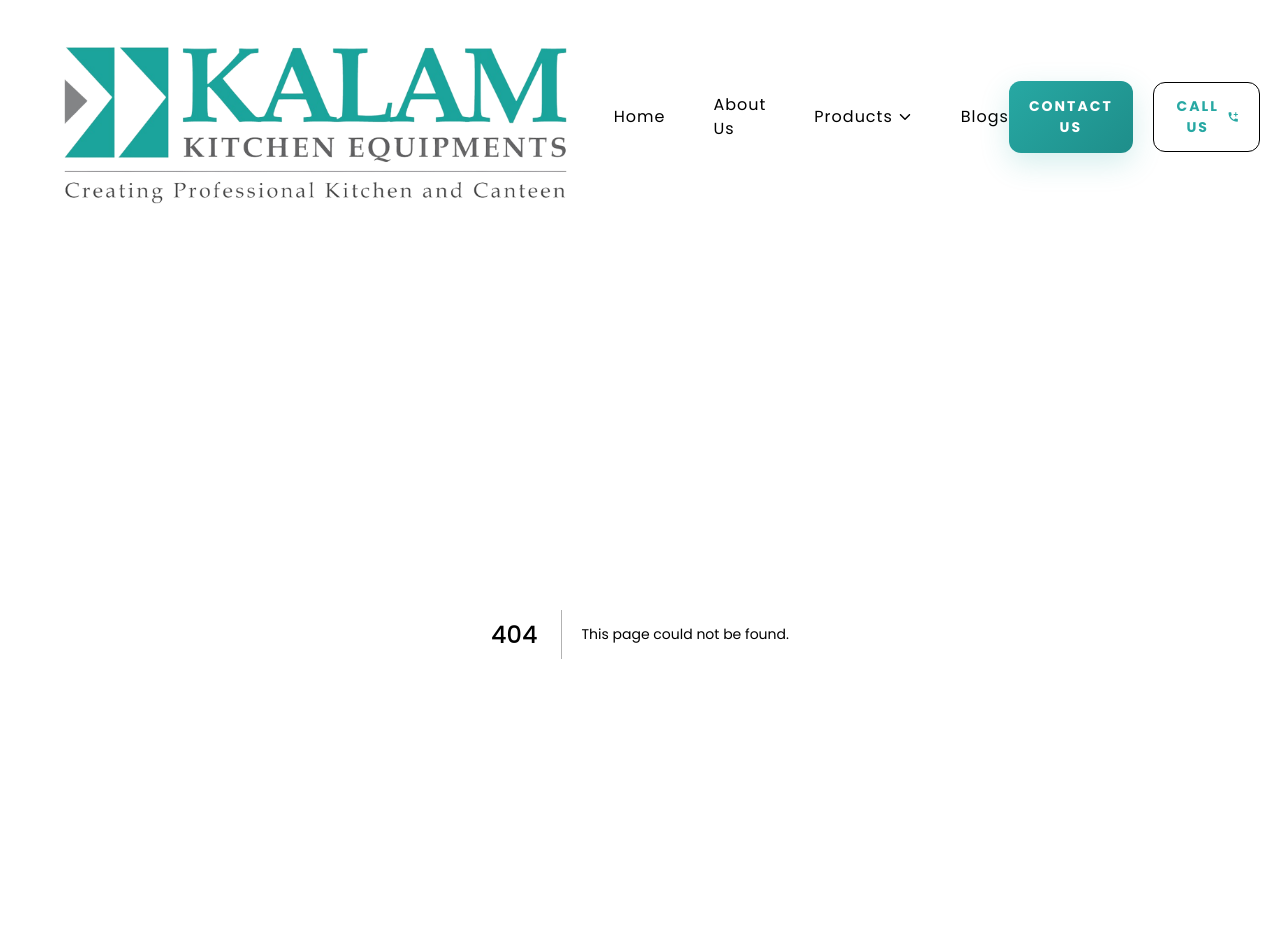
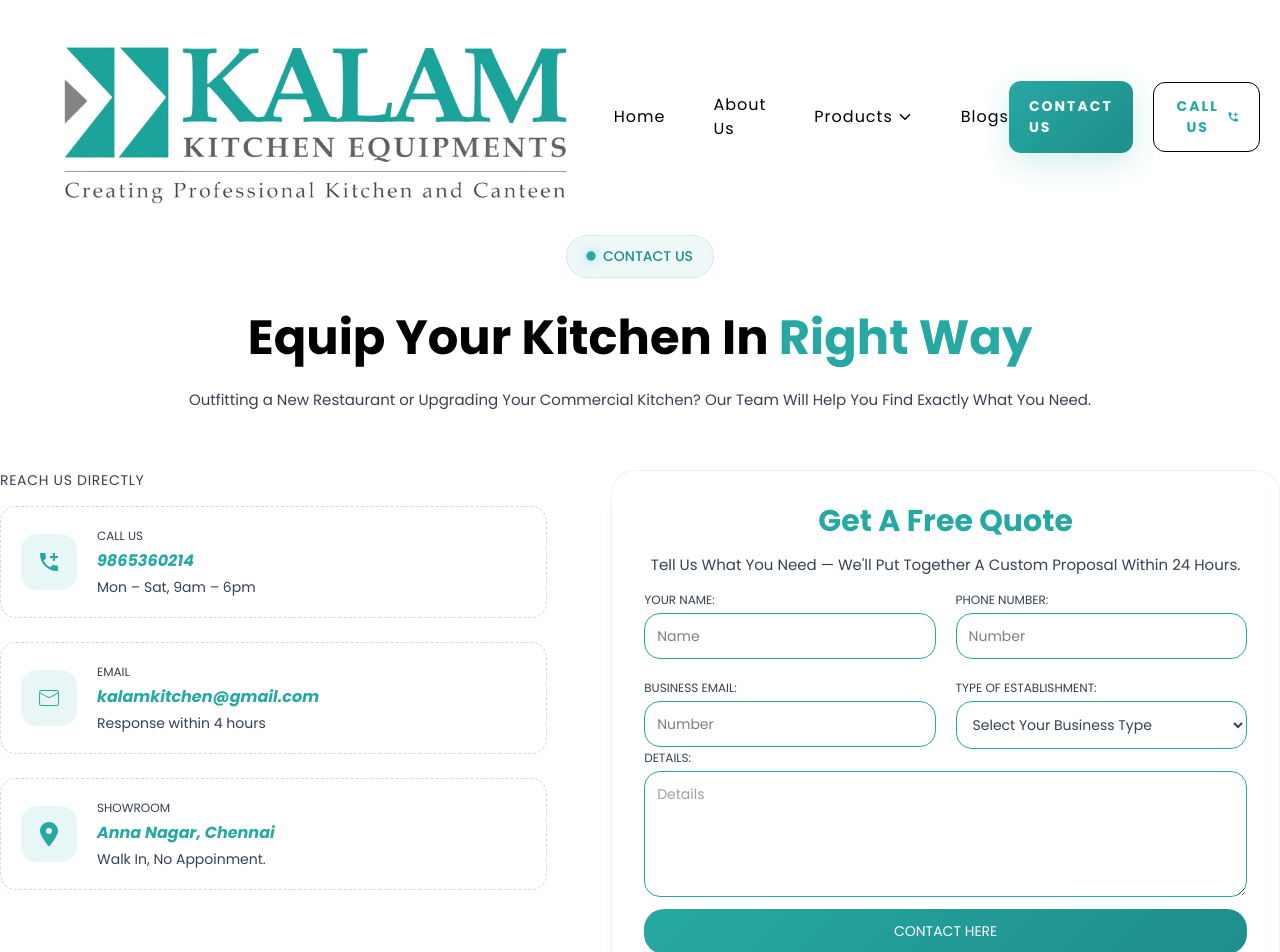
Before and after one commit to sainaresh2727/kalamkitchen-frontend, a Next.js app: page /contact-us in a window 1280 px wide. Before the commit this address had no page. Shown: the top 952 px of the page. Built offline with nearby package versions, Linux system fonts and the light colour scheme; a web font is replaced by a local one.

Commit message:
completed contact page

```diff
--- a/src/app/components/Buttons/ContactBtn.tsx
+++ b/src/app/components/Buttons/ContactBtn.tsx
@@ -1,9 +1,10 @@
 import React from 'react'
+import Link from 'next/link'
 
 function ContactBtn() {
   return (
     <>
-    <button className='contact-us-btn'>CONTACT  US</button>
+    <Link href={'/contact-us'} className='contact-us-btn'>CONTACT  US</Link>
     </>
   )
 }
--- a/src/app/components/Infrastructure.tsx
+++ b/src/app/components/Infrastructure.tsx
@@ -76,7 +76,7 @@ const infrastructureStats = [
   ];
   return (
     <>
-    <section className='lg:py-20'>
+    <section className='lg:py-10'>
     <div className="container grid grid-cols-1 lg:grid-cols-2 gap-10">
 
     <div className='grid grid-cols-1 lg:grid-cols-2 gap-4 items-center'>
@@ -118,7 +118,7 @@ const infrastructureStats = [
           </div>
 
           <div>
-          <h6 className='text-2xl font-bold italic text-[#27A8A3]'>{x.value}</h6>
+          <h6 className='text-1xl font-bold italic text-[#27A8A3]'>{x.value}</h6>
           <p className='text-gray-700 text-[12px]'>{x.label}</p>
           </div>
 
--- a/src/app/components/comman/WhatWeAre.tsx
+++ b/src/app/components/comman/WhatWeAre.tsx
@@ -7,7 +7,7 @@ import {
     FaRocket,
     FaClipboardCheck,
     FaHandshake,
-    FaShippingFast,
+    FaShippingFast,FaLightbulb
   } from "react-icons/fa";
 
 function WhatWeAre() {
@@ -32,6 +32,10 @@ function WhatWeAre() {
           icon: <FaShippingFast/>,
           title: "Delivery",
         },
+        {
+    icon: <FaLightbulb />,
+    title: "Innovation",
+      },
       ];
   return (
     <>
@@ -51,11 +55,11 @@ function WhatWeAre() {
     <p className='text-gray-700 para-content text-center flex items-center justify-center lg:text-left p-3 lg:p-0'>We are a trusted manufacturer of commercial kitchen equipment, dedicated to delivering quality, innovation, and reliability. With years of industry experience, we provide durable stainless steel solutions designed to enhance efficiency, performance, and hygiene standards. Our commitment to excellence and customer satisfaction drives us to deliver products that meet the highest expectations.</p>
     <p  className='text-gray-700 para-content text-center flex items-center justify-center lg:text-left p-3 lg:p-0'>We specialize in manufacturing high-quality commercial kitchen equipment that combines durability, performance, and innovation. Our focus is on delivering reliable solutions that help businesses operate efficiently and successfully.</p>
     <p  className='text-gray-700 para-content text-center flex items-center justify-center lg:text-left p-3 lg:p-0'>We are committed to providing premium stainless steel kitchen equipment designed for quality, efficiency, and long-lasting performance. Customer satisfaction remains at the heart of everything we do.</p>
-    <div className='grid grid-cols-5 gap-6'>
+    <div className='grid grid-cols-3 gap-6'>
     {
         coreValues.map((x,y)=>{
             return(
-                <div className='flex items-center justify-center gap-3 core-values-card'>
+                <div className='flex items-center justify-center gap-2 core-values-card'>
                 <div className='what-we-are-icon-parent'>
                 <span className='my-auto text-[#1E8E8A] text-2xl'>{x.icon}</span>
                 </div>
--- /dev/null
+++ b/src/app/contact-us/page.tsx
@@ -0,0 +1,135 @@
+"use client";
+
+import React from 'react'
+
+
+import { useState } from "react";
+import { FaLocationDot } from "react-icons/fa6";
+import { MdAddCall } from "react-icons/md";
+import { CiMail } from "react-icons/ci";
+
+
+function page() {
+  const contactArray=[
+    {
+      id:1,
+      title:"CALL US",
+      value:"9865360214",
+      time:"Mon – Sat, 9am – 6pm",
+      icon:<MdAddCall/>
+    },
+    {
+      id:2,
+      title:"EMAIL",
+      value:"kalamkitchen@gmail.com",
+      time:"Response within 4 hours",
+      icon:<CiMail/>
+    },
+    {
+      id:3,
+      title:"SHOWROOM",
+      value:"Anna Nagar, Chennai",
+      time:"Walk In, No Appoinment.",
+      icon:<FaLocationDot/>
+    },
+  ]
+
+
+  return (
+    <>
+    <section>
+    <div className="container flex flex-col gap-6">
+
+    <div className='trusted-badge mx-auto'>
+    <div className="dot"></div>
+    <p>CONTACT US</p>
+    </div>
+
+    <div className='flex flex-col gap-3 items-center'>
+    <h2 className='text-3xl lg:text-5xl font-bold leading-normal text-center'>Equip Your Kitchen In <span className='special-text'>Right Way</span> </h2>
+    <p className='text-gray-700 para-content text-center'>Outfitting a New Restaurant or Upgrading Your Commercial Kitchen? Our Team Will Help You Find Exactly What You Need.</p>
+    </div>
+
+    <div className='grid grid-cols-1 lg:grid-cols-[0.9fr_1.1fr] gap-10 lg:gap-16 mt-4 lg:mt-8 max-w-7xl mx-auto'>
+
+    <div>
+    <p className='text-sm text-gray-700 tracking-wider'>REACH US DIRECTLY</p>
+    <div className="grid grid-cols-1 gap-6 mt-4">
+    {
+      contactArray.map((x,y)=>{
+        return(
+          <div className="flex items-center gap-5 border border-dashed border-[#27A8A3]/30 bg-white hover:bg-[#27A8A3]/5 rounded-2xl px-5 py-5 transition-all duration-300 hover:-translate-y-1 hover:shadow-lg" key={x.id}>
+         <div className="w-14 h-14 rounded-2xl bg-[#27A8A3]/10 flex items-center justify-center shrink-0">
+        <span className="text-2xl text-[#27A8A3]">
+       {x.icon}
+        </span>
+        </div>
+          <div className='flex flex-col gap-1'>
+          <p className='text-gray-700 text-[12px]'>{x.title}</p>
+          <h6 className='italic text-1xl font-bold text-[#27A8A3]'>{x.value}</h6>
+          <p className='text-gray-700 text-sm'>{x.time}</p>
+          </div>
+          </div>
+        )
+      })
+    }
+    </div>
+    </div>
+
+    <div className='flex flex-col gap-3 bg-white rounded-3xl p-6 lg:p-8 border border-[#27A8A3]/10 shadow-xl shadow-[#27A8A3]/5'>
+    <div className='flex flex-col gap-2'>
+    <h2 className='font-bold text-3xl text-center text-[#27A8A3]'>Get A Free Quote</h2>
+    <p className='text-gray-700 text-center para-content mt-1'>Tell Us What You Need — We'll Put Together A Custom Proposal Within 24 Hours.</p>
+    </div>
+
+    <form action="">
+    <div className='grid grid-cols-2 gap-5'>
+    <div className='flex flex-col gap-1'>
+    <label className='text-gray-700 text-[12px]'>YOUR NAME:</label>
+    <input type="text" placeholder='Name' className='border-1 input border-[#27A8A3] border-solid rounded-2xl p-3 text-sm' />
+    </div>
+    <div className='flex flex-col gap-1'>
+    <label className='text-gray-700 text-[12px]'>PHONE NUMBER:</label>
+    <input type="text" placeholder='Number' className='border-1 input border-[#27A8A3] border-solid rounded-2xl p-3 text-sm' />
+    </div>
+    <div className='flex flex-col gap-1'>
+    <label className='text-gray-700 text-[12px]'>BUSINESS EMAIL:</label>
+    <input type="mail" placeholder='Number' className='border-1 input border-[#27A8A3] border-solid rounded-2xl p-3 text-sm' />
+    </div>
+     <div className='flex flex-col gap-1'>
+    <label className='text-gray-700 text-[12px]'>TYPE OF ESTABLISHMENT:</label>
+    <select name="" id="" className='border-1 input border-[#27A8A3] border-solid rounded-2xl p-3 text-sm text-gray-700'>
+    <option hidden>Select Your Business Type </option>
+    <option value="">Restaurent / Hotel</option>
+    <option value="">Cloud Kitchen</option>
+    <option value="">Cloud Kitchen</option>
+    <option value="">Cloud Kitchen</option>
+    <option value="">Cloud Kitchen</option>
+    </select>
+    </div>
+    </div>
+
+    <div className='flex flex-col gap-1'>
+    <label className='text-gray-700 text-[12px]'>DETAILS:</label>
+    <textarea name="" id="" className='border-1 input border-[#27A8A3] border-solid rounded-2xl p-3 text-sm text-gray-700' placeholder='Details' rows={5}></textarea>
+    </div>
+
+    <div>
+    <input type="submit" className='contact-submit-btn mt-3' value={"CONTACT HERE"} />
+    </div>
+    </form>
+
+    </div>
+
+    </div>
+
+    </div>
+    </section>
+
+
+
+    </>
+  )
+}
+
+export default page
--- a/src/app/globals.css
+++ b/src/app/globals.css
@@ -1,10 +1,8 @@
 @import "tailwindcss";
 
 *{
-
    box-sizing: border-box;
    font-family: "Poppins", sans-serif;
-
 }
 
 /* Root Elements */
@@ -37,7 +35,7 @@
 }
 @media (max-width:768px) {
   .container{
-   padding: 20px !important;
+   padding: 20px;
   }
 }
 .para-content{
@@ -73,7 +71,6 @@
     box-shadow: 0 0 10px rgba(39, 168, 163, 0.5);
     animation: frontBack 1.8s ease-in-out infinite;
   }
-
   @keyframes frontBack{
     0%,100%{
         transform: scale(1);
@@ -83,7 +80,6 @@
         transform: scale(1.6);
     }
   }
-
 .icons{
     margin: auto 0px;
   }
@@ -107,13 +103,21 @@
     font-weight: 500;
     backdrop-filter: blur(10px);
     border-radius: 50%;
+  }
+  .input{
+    outline: none;
+    transition: var(--transitions);
+  }
+  .input:focus{
+  outline: none;
+  border-color: #27A8A3;
+  box-shadow: 0 0 0 3px rgba(39, 168, 163, 0.2);
+  }
 
-  }
   /* Navbar Css Starts */
   .navbar-cf-lg{
     padding: 15px 20px;
   }
-
 .brand-logo-img{
     margin: auto 0px;
     /* height: 70px ;
@@ -130,7 +134,6 @@
   .products-menu{
     position: relative;
 }
-
 .products-dropdown{
    position: absolute;
     top: 100%;
@@ -168,14 +171,12 @@
     font-weight: 500;
     transition: all 0.3s ease;
 }
-
 .products-dropdown a span{
     color: #27A8A3;
     font-size: 18px;
     font-weight: 600;
     transition: all 0.3s ease;
 }
-
 .products-dropdown a:hover{
     background: linear-gradient(
         135deg,
@@ -195,7 +196,6 @@
   font-weight: 600;
   transition: .3s ease;
 }
-
 .contact-us-btn{
     padding: 15px 20px;
     border-radius: 12px;
@@ -240,9 +240,7 @@
   padding-right: 20px;
 }
  /* Navbar Css Ends */
-
 /* Hero Section Css Starts */
-
 .hero-sec-cf{
     padding-top: 45px;
     padding-bottom: 45px;
@@ -265,7 +263,6 @@
     50% { transform: translateY(-12px); }
     100% { transform: translateY(0px); }
   }
-
   .float-animation {
     animation: floatUpDown 3s ease-in-out infinite;
   }
@@ -314,7 +311,6 @@
     box-shadow: 0 20px 50px rgba(0, 0, 0, 0.15);
   }
   /* Strength Css Ends */
-
  /* Missions And Vissions Css Starts */
   .mision-vision-img{
     height: 70px;
@@ -367,7 +363,8 @@
     background-color: #ffffff;
     box-shadow: var(--card--box-shadow);
     border-radius: 18px;
-    padding: 25px 30px;
+    width: 170px !important;
+    padding: 20px;
 
   }
   @media (max-width:768px) {
@@ -417,23 +414,19 @@
       overflow: hidden;
       position: relative;
   }
-
   .testimonials-track{
     display: flex;
     gap: 20px;
     width: max-content;
     animation: scrollTestimonials 40s linear infinite;
   }
-
   .testimonials-slider:hover .testimonials-track{
       animation-play-state: paused;
   }
-
   @keyframes scrollTestimonials{
   from{
           transform: translateX(0);
       }
-
   to{
           transform: translateX(-50%);
       }
@@ -449,7 +442,6 @@
     transition: .3s;
     position: relative;
 }
-
 .testimonials-card:hover{
     transform: translateY(-8px);
 }
@@ -479,7 +471,6 @@
   font-size: 42px;
   font-weight: 700;
 }
-
 .quote-bottom{
   position: absolute;
   right: 20px;
@@ -533,6 +524,7 @@
       box-shadow: var(--card--box-shadow);
       padding: 20px;
       border-radius: 20px;
+      padding-right: 20px;
     }
     .icon-parent-infra{
       height: 60px;
@@ -562,3 +554,14 @@
       box-shadow: 0 20px 50px rgba(0, 0, 0, 0.15);
     }
     /* Infrastructure Css Ends */
+    .contact-submit-btn{
+      padding: 12px 18px;
+      background: var(--gradient-button);
+      display: flex;
+      align-items: center;
+      justify-content: center;
+      border-radius: 20px;
+      color: white;
+      width: 100%;
+      font-size: 14px;
+    }
```
Lines whose indentation alone changed are shown as unchanged.
